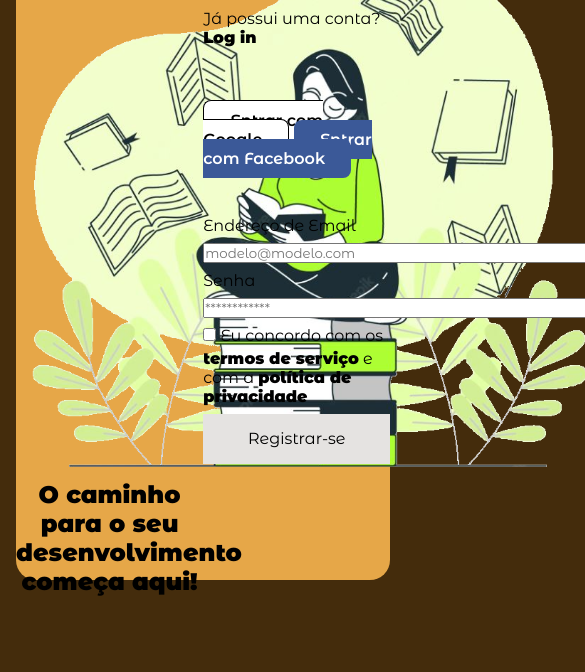
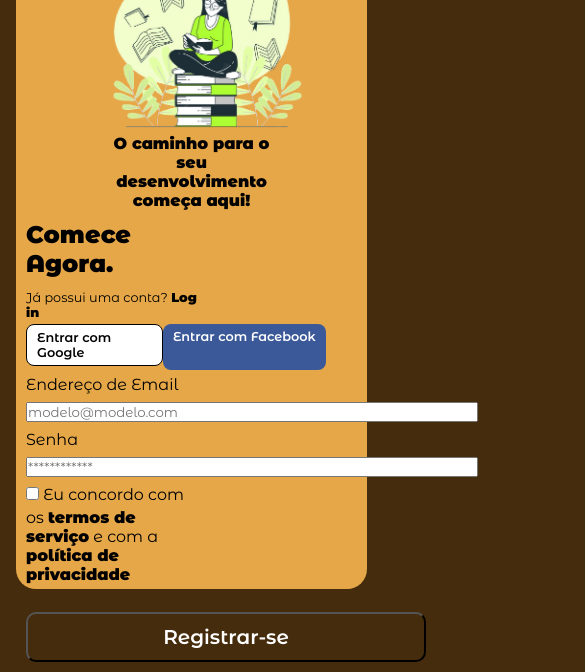
Before and after one commit to gabrielolisilva/Login_Page, a plain HTML site: page index.html in a window 390 px wide. Shown: the part 246-918 px from the top of the page, 585 px wide, since content can reach past the window. Before the commit the page ends 844 px from the top, so only its background shows below. Drawn offline with Linux system fonts and the light colour scheme.

Commit message:
Ajustes Responsívos

```diff
--- a/index.html
+++ b/index.html
@@ -34,26 +34,25 @@
                 <p class="normal">
                     <label for="email">Endereço de Email</label>
                 </p>
-                <input type="email" name="email" id="email" size="60" placeholder="modelo@modelo.com">
+                <input type="email" name="email" id="email" size="50" placeholder="modelo@modelo.com" required>
 
                 <p class="normal">
                     <label for="senha">Senha</label>
                 </p>
-                <input type="password" name="senha" id="senha" size="60" placeholder="************">
+                <input type="password" name="senha" id="senha" size="50" placeholder="************" required>
 
                 <p class="normal">
                     <input type="checkbox" name="termos" id="termos"> Eu concordo com os <strong>termos de serviço</strong> e com a <strong>política de privacidade</strong>
                 </p>
 
 
-                <div id="botãoReg">
-                    <a href="#" id="registrar">
-                            Registrar-se
-                    </a>
-                </div>
-
+                <button id="botãoReg" onclick="registrar()">
+                    <p>Registrar-se</p>
+                </button>
             </div>
         </div>
     </section>
+
+    <script src="main.js"></script>
 </body>
 </html>
--- /dev/null
+++ b/main.js
@@ -0,0 +1,3 @@
+function registrar(){
+    window.alert('Registrado!')
+}
--- a/style.css
+++ b/style.css
@@ -59,6 +59,7 @@ body{
 #ladoDireito{
     width: 50%;
     text-align: left;
+    padding-left: 40px;
 }
 
 #ladoDireito h1{
@@ -105,15 +106,96 @@ body{
 }
 
 #botãoReg{
-    text-align: center;
-    line-height: 50px;
-    background-color: var(--cor1);
-    max-width: 510px;
+    margin-top: 20px;
+    width: 460px;
     height: 50px;
+    background-color: var(--cor9);
+    border-radius: 10px;
+    transition: .7s;
 }
 
-#registrar{
-    text-decoration: none;
-    color: black;
-    padding: 5px 10px;
+#botãoReg > p{
+    color: white;
+    padding: 5px;
+    font-weight: 600;
+    font-size: 1.5em;
 }
+
+#botãoReg:hover{
+    background-color: rgba(219, 31, 31, 0.685);
+    width: 480px;
+    height: 70px;
+}
+
+
+@media screen and (max-width: 1130px) {
+    #ladoEsquerdo img{
+        width: 50vw;
+    }
+}
+
+@media screen and (max-width: 1190px) {
+    #botões{
+        display: grid;
+        width: 300px;
+    }
+
+    #facebook{
+        margin-top: 20px;
+    }
+
+    #botãoReg{
+        max-width: 400px;
+    }
+}
+
+@media screen and (max-width: 921px) {
+    body{
+        overflow-y: hidden;
+    }
+
+    #blocos{
+        display: block;
+    }
+
+    #principal{
+        width: 90vw;
+        height: 97vh;
+    }
+
+    #ladoEsquerdo{
+        margin: auto;
+    }
+
+    #ladoEsquerdo h1{
+        font-size: 1em;
+    }
+
+    #ladoDireito{
+        padding: 10px;
+    }
+
+    #pConta{
+        font-size: .8em;
+        margin-bottom: .3em;
+    }
+
+    #botões{
+        display: flex;
+        margin-bottom: .3em;
+    }
+
+    #google{
+        font-size: .8em;
+        width: 135px;
+        padding: 5px 10px;
+        margin-bottom: .3em;
+    }
+
+    #facebook{
+        font-size: .8em;
+        margin-top: 0px;
+        width: 168px;
+        padding: 5px 10px;
+    }
+}
```
Also changed, not shown: Imagens/facebook_logo.png (added), Imagens/google_logo.png (added).
